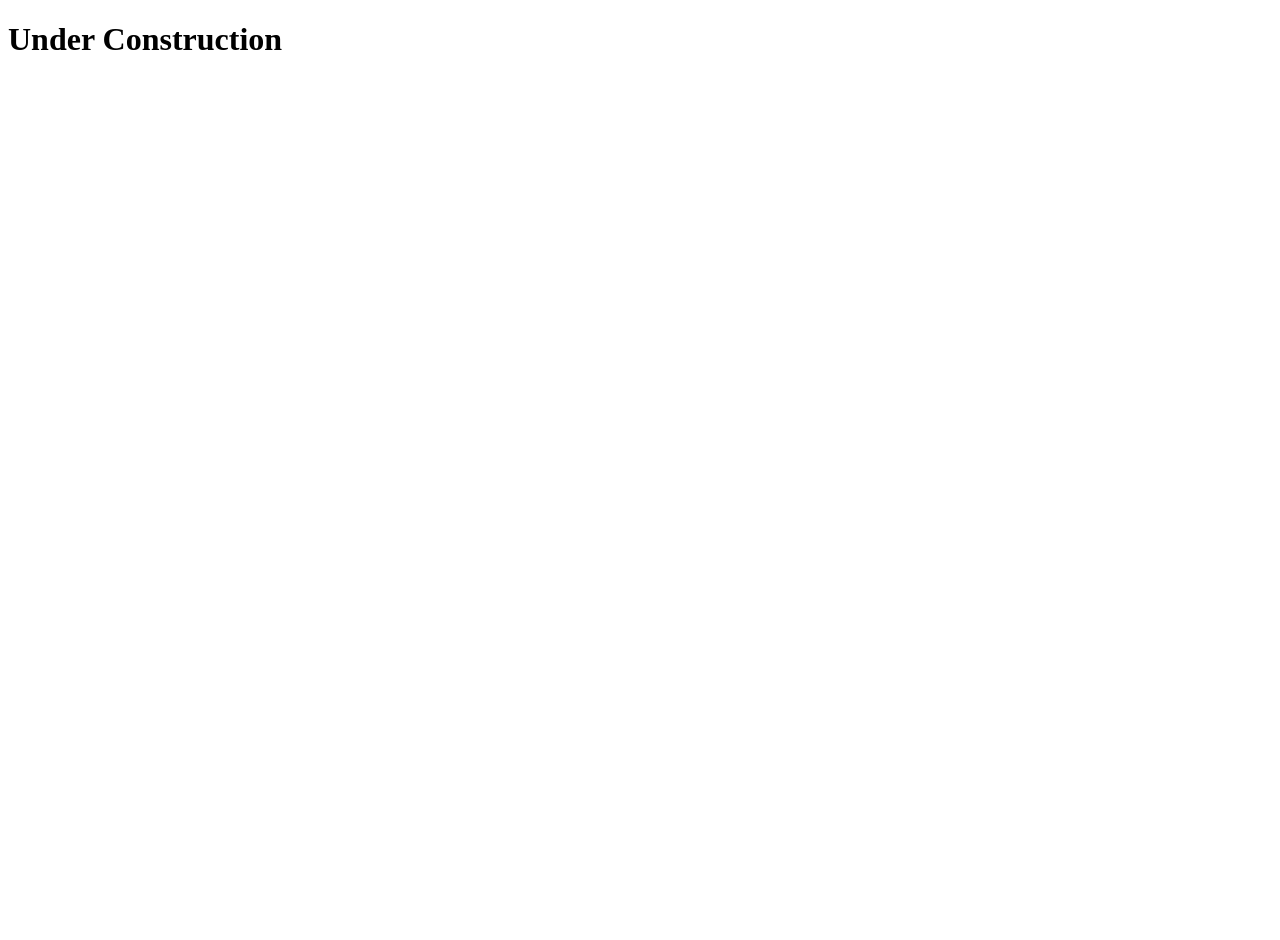
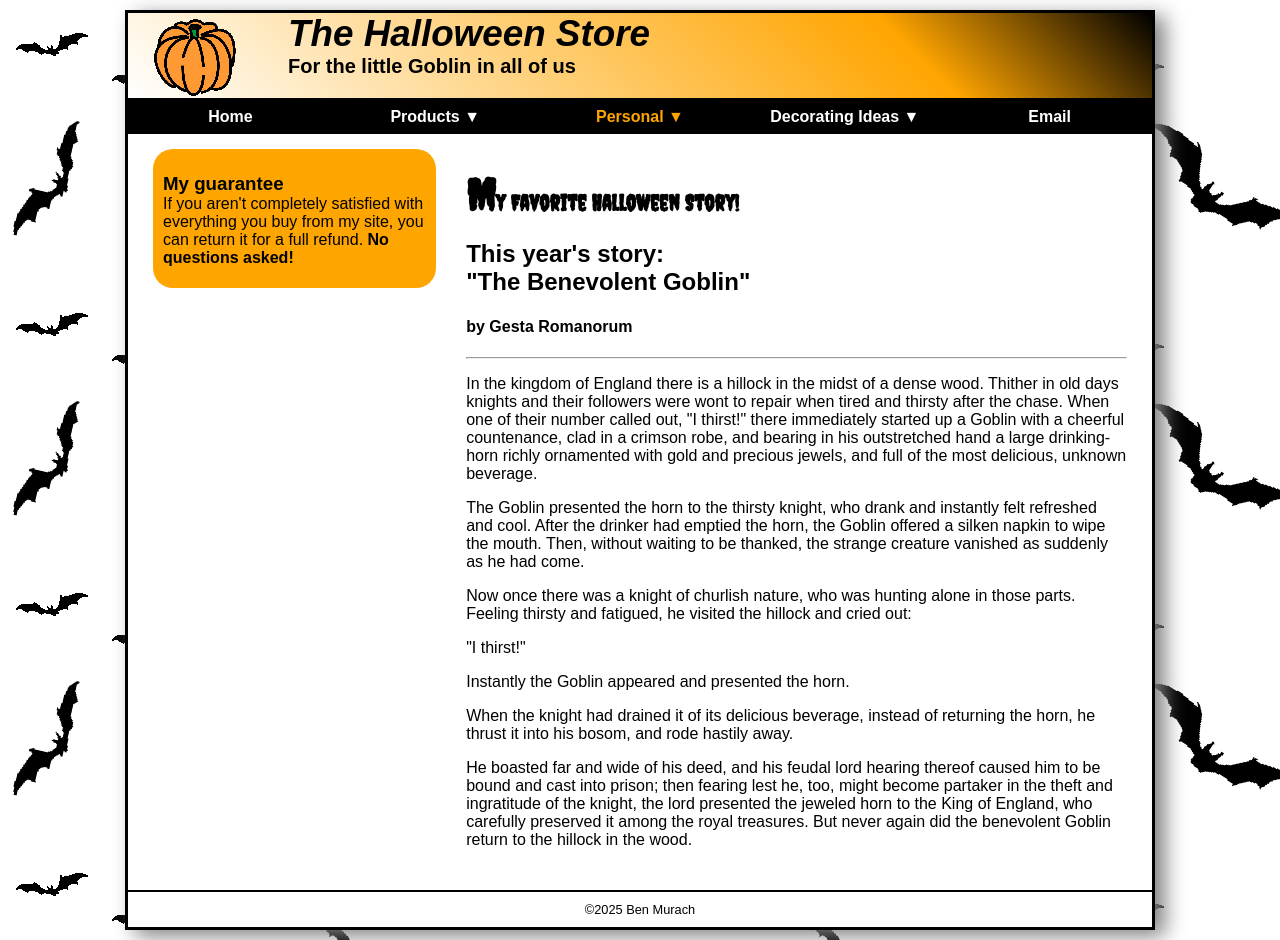
Before and after one commit to mika-collins/SENG-365-Halloween-Website, a plain HTML site: page personal/index.html in a window 1280 px wide. Before the commit the page ends 800 px from the top, so only its background shows below. Drawn offline with Linux system fonts and the light colour scheme.

Commit message:
Lab 8 Part 1: Added the personal page

```diff
--- a/personal/index.html
+++ b/personal/index.html
@@ -1,11 +1,83 @@
 <!DOCTYPE html>
+<!--Mika P. Collins-->
 <html lang="en">
-<head>
-    <meta charset="UTF-8">
-    <title>Personal</title>
-    <link rel="icon" href="../images/favicon.ico">
+ <head>
+	<meta charset="utf-8">
+	<title>Halloween Store</title>
+	<link rel="stylesheet" href="../styles/main.css">
+	<link rel="icon" href="../images/favicon.ico">
+    <link rel="preconnect" href="https://fonts.googleapis.com">
+    <link rel="preconnect" href="https://fonts.gstatic.com" crossorigin>
+    <link href="https://fonts.googleapis.com/css2?family=Creepster&display=swap" rel="stylesheet">
+    <style>
+        h1 {
+            font-family: 'Creepster', cursive;
+        }
+    </style>
 </head>
-<body>
-    <h1>Under Construction</h1>
-</body>
+
+ <body>
+	<header>
+		<img src="../images/pumpkin.gif" alt="Pumpkin gif">
+		<h2>The Halloween Store</h2>
+		<h3>For the little Goblin in all of us</h3>
+	</header>
+	<nav>
+		<ul>
+			<li><a href="../index.html">Home</a></li>
+			<li><a href="../products/index.html">Products &#9660;</a>
+				<ul>
+					<li><a href = "../products/props/index.html">Props</a></li>
+					<li><a href = "../products/costumes/index.html">Costumes</a></li>
+					<li><a href = "../products/special/index.html">Special</a></li>
+					<li><a href = "../products/masks/index.html">Masks</a></li>
+				</ul>
+			</li>
+			<li><a href="#" id="current">Personal &#9660;</a>
+				<ul>
+					<li><a href = "pictures/index.html">Pictures</a></li>
+					<li><a href = "videos/index.html">Videos</a></li>
+					<li><a href = "haunted/index.html">Haunted Houses</a></li>
+					<li><a href = "stories/index.html">Scary Stories</a></li>
+				</ul>
+			</li>
+			<li><a href="../decorations/index.html">Decorating Ideas &#9660;</a>
+				<ul>
+					<li><a href = "../decorations/indoor/index.html">Indoor</a></li>
+					<li><a href = "../decorations/outdoor/index.html">Outdoor</a></li>
+					<li><a href = "../decorations/table/index.html">Tables</a></li>
+					<li><a href = "../decorations/treats/index.html">Treats</a></li>
+				</ul>
+			</li>
+			<li><a href="../email/index.html">Email</a></li>
+		</ul>
+	</nav>
+	<main>
+		<section>
+			<aside>
+				<h3>My guarantee</h3>
+				<p>
+					If you aren't completely satisfied with everything you buy from my site, you can return it for a full refund. <strong>No questions asked!</strong>
+				</p>
+			</aside>
+		</section>
+
+		<section>
+			<h1>My Favorite Halloween Story!</h1>
+            <h2>This year's story:<br>"The Benevolent Goblin"</h2>
+            <h4>by Gesta Romanorum</h4>
+            <hr>
+			<p>In the kingdom of England there is a hillock in the midst of a dense wood. Thither in old days knights and their followers were wont to repair when tired and thirsty after the chase. When one of their number called out, "I thirst!" there immediately started up a Goblin with a cheerful countenance, clad in a crimson robe, and bearing in his outstretched hand a large drinking-horn richly ornamented with gold and precious jewels, and full of the most delicious, unknown beverage.</p>
+            <p>The Goblin presented the horn to the thirsty knight, who drank and instantly felt refreshed and cool. After the drinker had emptied the horn, the Goblin offered a silken napkin to wipe the mouth. Then, without waiting to be thanked, the strange creature vanished as suddenly as he had come.</p>
+            <p>Now once there was a knight of churlish nature, who was hunting alone in those parts. Feeling thirsty and fatigued, he visited the hillock and cried out:</p>
+            <p>"I thirst!"</p>
+            <p>Instantly the Goblin appeared and presented the horn.</p>
+            <p>When the knight had drained it of its delicious beverage, instead of returning the horn, he thrust it into his bosom, and rode hastily away.</p>
+            <p>He boasted far and wide of his deed, and his feudal lord hearing thereof caused him to be bound and cast into prison; then fearing lest he, too, might become partaker in the theft and ingratitude of the knight, the lord presented the jeweled horn to the King of England, who carefully preserved it among the royal treasures. But never again did the benevolent Goblin return to the hillock in the wood.</p>
+		</section>
+	</main>
+	<footer>
+		&copy;2025 Ben Murach
+	</footer>
+ </body>
 </html>
```
